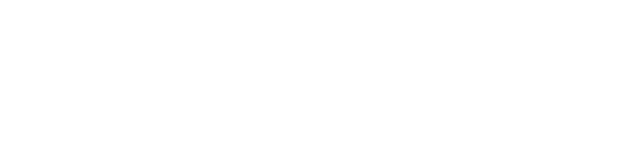
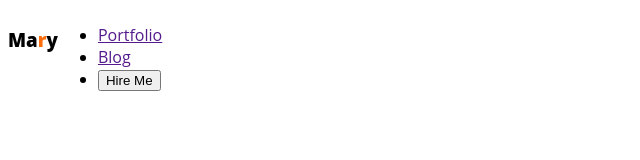
Before and after one commit to showmik426/webdeveloper-portfolio, a plain HTML site: page index.html in a window 1280 px wide. Shown: the whole page, without its empty margins (0-640 px from the left). Drawn offline with Linux system fonts and the light colour scheme.

Commit message:
navbar basic add

```diff
--- a/index.html
+++ b/index.html
@@ -4,10 +4,19 @@
     <meta charset="UTF-8">
     <meta name="viewport" content="width=device-width, initial-scale=1.0">
     <title>Web Developer Portfolio</title>
+
+    <link rel="stylesheet" href="styles/portfolio.css">
 </head>
-<body>
+<body class="open-sans-normal">
     <Header>
-
+        <nav>
+            <h3 class="nav-title">Ma<span class="text-primary">r</span>y</h3>
+            <ul>
+                <li><a href="">Portfolio</a></li>
+                <li><a href="">Blog</a></li>
+                <li><a href=""><button>Hire Me</button></a></li>
+            </ul>
+        </nav>
     </Header>
     <main>
 
--- /dev/null
+++ b/styles/portfolio.css
@@ -0,0 +1,22 @@
+
+.open-sans-normal{
+    font-family: "open sans", sans-serif;
+    font-optical-sizing: auto;
+    font-style: normal;
+    font-variation-settings: "width" 100;
+}
+
+/* shared style */
+.text-primary{
+    color:#FD6E0A;
+}
+
+/* Nav Style */
+nav{
+    display: flex;
+}
+
+.nav-title{
+    font-weight: 800;
+    size: 45px;
+}
```
